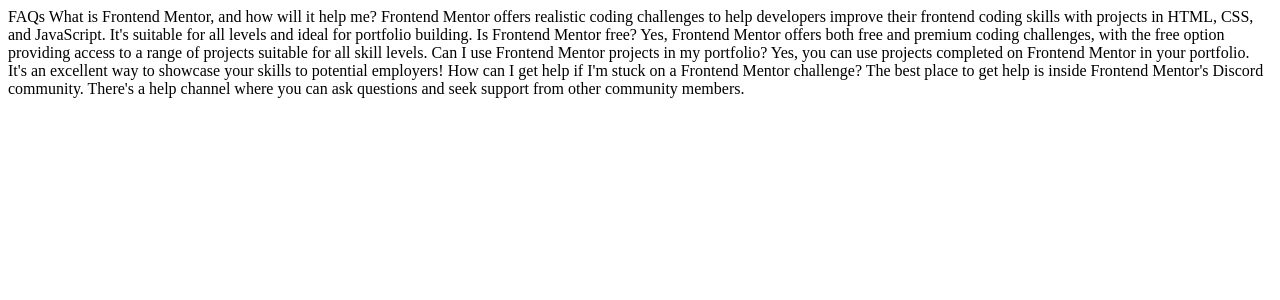
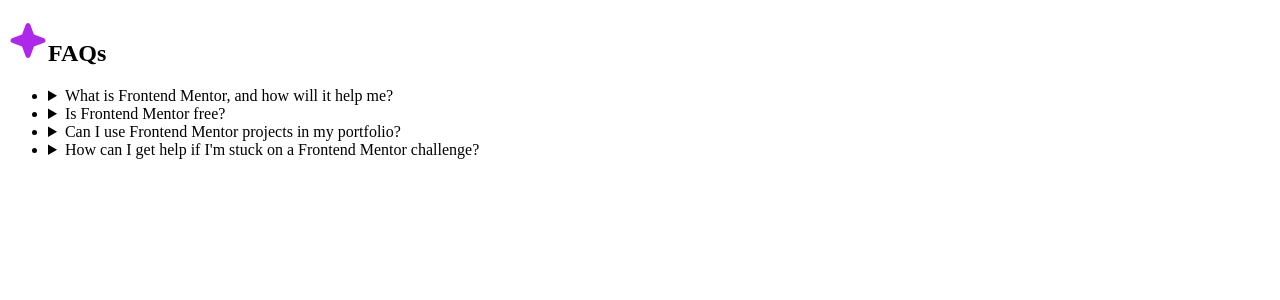
Before and after one commit to Arsalan2078/faq-accordion, a React (Vite) app: page / in a window 1280 px wide. Shown: the top 300 px of the page. Built offline with nearby package versions, Linux system fonts and the light colour scheme.

Commit message:
markup added

```diff
--- a/src/App.tsx
+++ b/src/App.tsx
@@ -1,29 +1,12 @@
+import FAQ from "./components/FAQ.tsx";
+
 const App = () => {
   return (
-    <div className="app">
-      FAQs
-
-      What is Frontend Mentor, and how will it help me?
-
-      Frontend Mentor offers realistic coding challenges to help developers improve their
-      frontend coding skills with projects in HTML, CSS, and JavaScript. It's suitable for
-      all levels and ideal for portfolio building.
-
-      Is Frontend Mentor free?
-
-      Yes, Frontend Mentor offers both free and premium coding challenges, with the free
-      option providing access to a range of projects suitable for all skill levels.
-
-      Can I use Frontend Mentor projects in my portfolio?
-
-      Yes, you can use projects completed on Frontend Mentor in your portfolio. It's an excellent
-      way to showcase your skills to potential employers!
-
-      How can I get help if I'm stuck on a Frontend Mentor challenge?
-
-      The best place to get help is inside Frontend Mentor's Discord community. There's a help
-      channel where you can ask questions and seek support from other community members.
-    </div>
+    <main className="app">
+      <div className="container">
+        <FAQ />
+      </div>
+    </main>
   );
 };
 
--- /dev/null
+++ b/src/components/FAQ.tsx
@@ -0,0 +1,65 @@
+import iconStar from "/images/icon-star.svg";
+
+const FAQ = () => {
+  return (
+    <div className="faq">
+      <h2 className="faq__heading">
+        <img src={iconStar} alt="" />
+        FAQs
+      </h2>
+
+      <ul className="faq__accordion">
+        <li>
+          <details className="faq__item">
+            <summary>What is Frontend Mentor, and how will it help me?</summary>
+            <p>
+              Frontend Mentor offers realistic coding challenges to help
+              developers improve their frontend coding skills with projects in
+              HTML, CSS, and JavaScript. It's suitable for all levels and ideal
+              for portfolio building.
+            </p>
+          </details>
+        </li>
+
+        <li>
+          <details className="faq__item">
+            <summary>Is Frontend Mentor free?</summary>
+            <p>
+              Yes, Frontend Mentor offers both free and premium coding
+              challenges, with the free option providing access to a range of
+              projects suitable for all skill levels.
+            </p>
+          </details>
+        </li>
+
+        <li>
+          <details className="faq__item">
+            <summary>
+              Can I use Frontend Mentor projects in my portfolio?
+            </summary>
+            <p>
+              Yes, you can use projects completed on Frontend Mentor in your
+              portfolio. It's an excellent way to showcase your skills to
+              potential employers!
+            </p>
+          </details>
+        </li>
+
+        <li>
+          <details className="faq__item">
+            <summary>
+              How can I get help if I'm stuck on a Frontend Mentor challenge?
+            </summary>
+            <p>
+              The best place to get help is inside Frontend Mentor's Discord
+              community. There's a help channel where you can ask questions and
+              seek support from other community members.
+            </p>
+          </details>
+        </li>
+      </ul>
+    </div>
+  );
+};
+
+export default FAQ;
```
